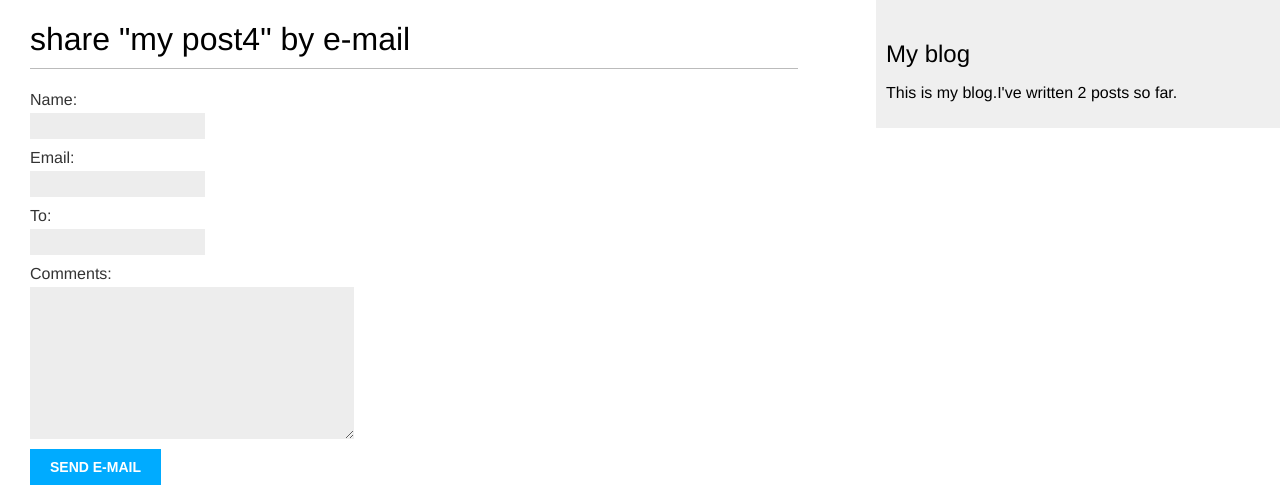
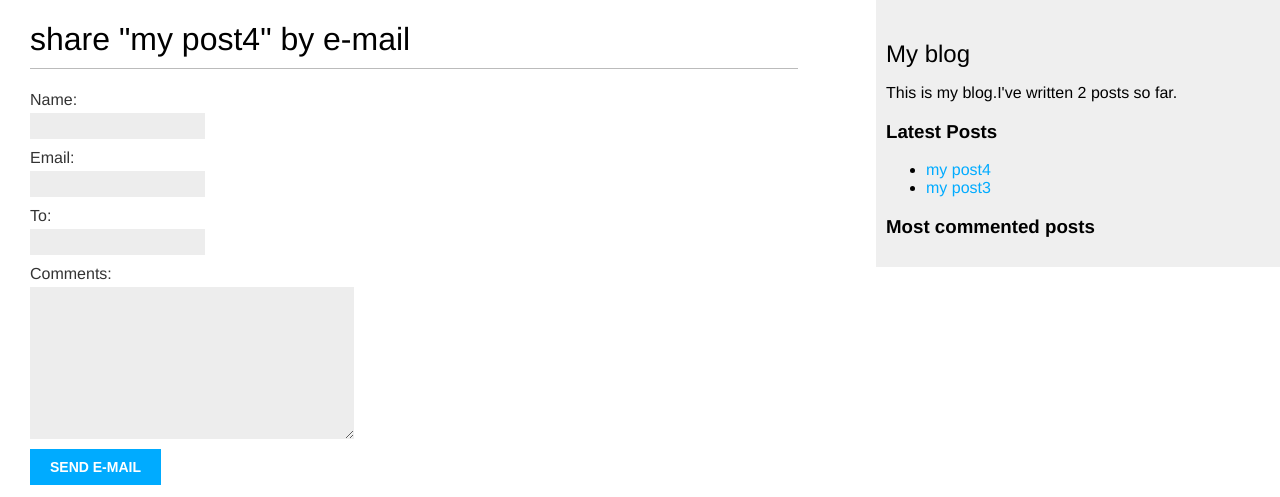
Before and after one commit to xiaokurong/django-test, a Django app: page /blog/5/share/ in a window 1280 px wide. Shown: the top 497 px of the page. Run offline with Django 3.2, Linux system fonts and the light colour scheme; data comes from the database, SQL or seed files in the repository; data that the repository does not hold is empty.

Commit message:
添加标签
Signed-off-by: Robin Liu <all-share@163.com>

```diff
--- a/blog/templates/blog/base.html
+++ b/blog/templates/blog/base.html
@@ -15,6 +15,18 @@
 <div id="sidebar">
     <h2>My blog</h2>
         <p>This is my blog.I've written {% total_posts %} posts so far. </p>
+    <h3>Latest Posts</h3>
+    {% show_latest_posts 3 %}
+    <h3>Most commented posts</h3>
+    {% get_most_commented_posts as most_commented_posts %}
+    <ul>
+        {% for post in most_commented_posts %}
+            <li>
+                <a href="{{ post.get_absolute_url }}">{{ post.title }}</a>
+            </li>
+        {% endfor %}
+    </ul>
+
 </div>
 </body>
 </html>
--- a/blog/templates/blog/post/latest_posts.html
+++ b/blog/templates/blog/post/latest_posts.html
@@ -3,4 +3,5 @@
     <li>
         <a href="{{ post.get_absolute_url }}">{{ post.title }}</a>
     </li>
+    {% endfor %}
 </ul>
--- a/blog/templatetags/blog_tags.py
+++ b/blog/templatetags/blog_tags.py
@@ -1,5 +1,6 @@
 from django import template
 from ..models import Post
+from django.db.models import Count
 
 register = template.Library()
 
@@ -12,3 +13,7 @@ def total_posts():
 def show_latest_posts(count=5):
     latest_posts = Post.published.order_by('-publish')[:count]
     return {'latest_posts': latest_posts}
+
+@register.simple_tag
+def get_most_commented_posts(count=5):
+    return Post.published.annotate(total_comments=Count('comments')).order_by('-total_comments')[:count]
```
